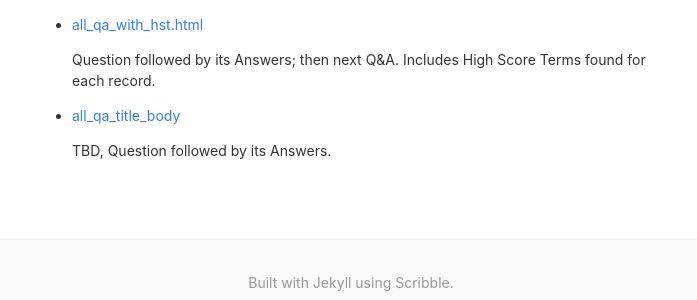
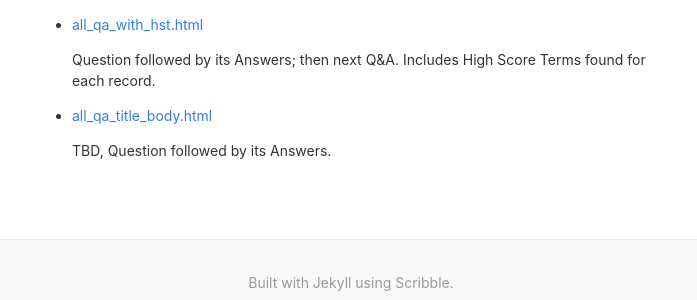
Before and after one commit to clp/learn_python, a Jekyll site: the page built from docs/find_answers/index.md, in a window 1280 px wide. Shown: the part 703-1003 px from the top of the page, without its empty margins (289-986 px from the left). Built offline with Jekyll 4.4.1, drawn with Linux system fonts in a browser that asks for light colours; nearby versions of some CDN libraries.

Commit message:
Fix typo in link to HTML data file.
Add missing '.html' suffix in name of link.

```diff
--- a/docs/find_answers/index.md
+++ b/docs/find_answers/index.md
@@ -30,6 +30,6 @@ see
   found for each record.
 
 
-* [all_qa_title_body](all_qa_title_body.html)
+* [all_qa_title_body.html](all_qa_title_body.html)
 
   TBD, Question followed by its Answers.
```
